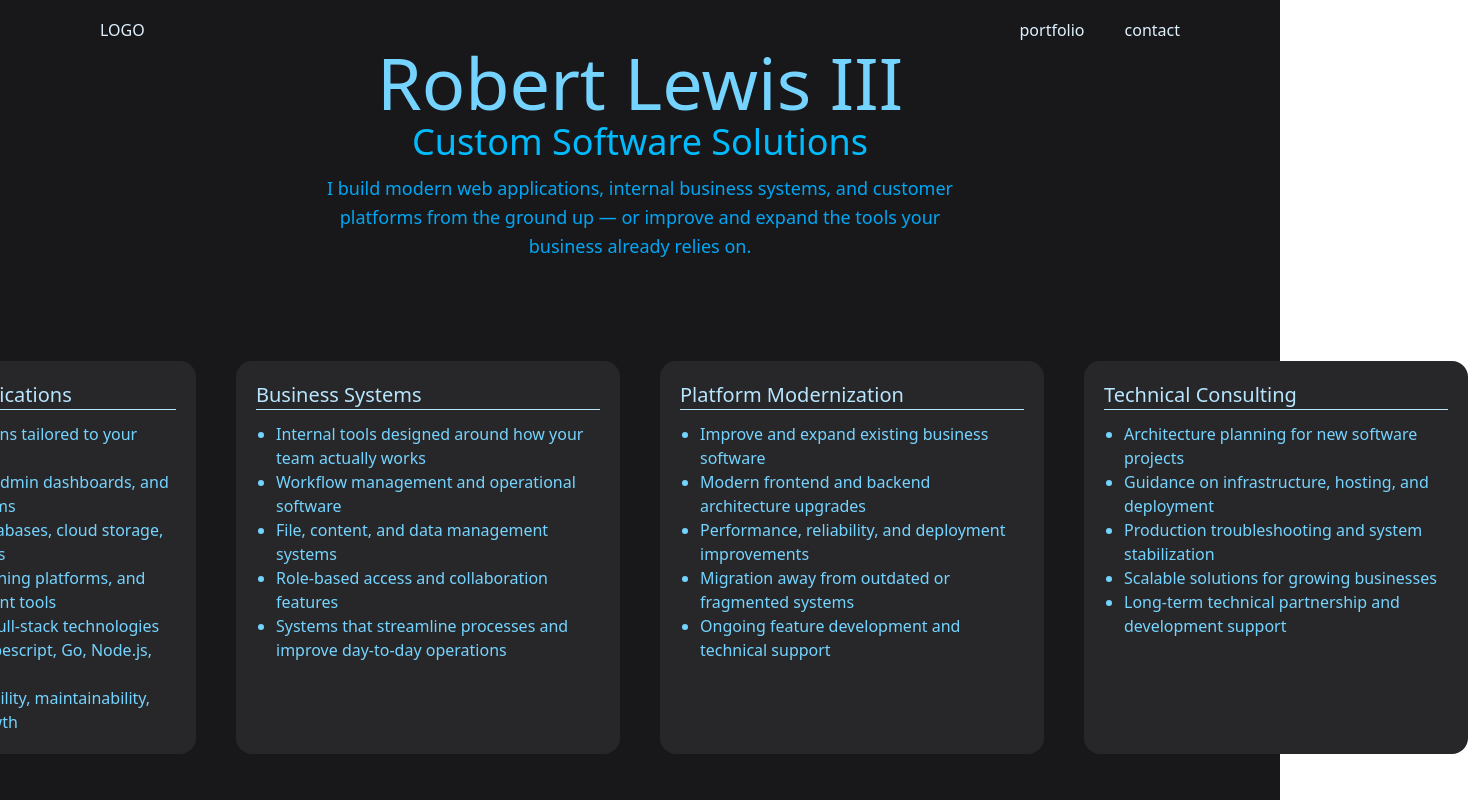
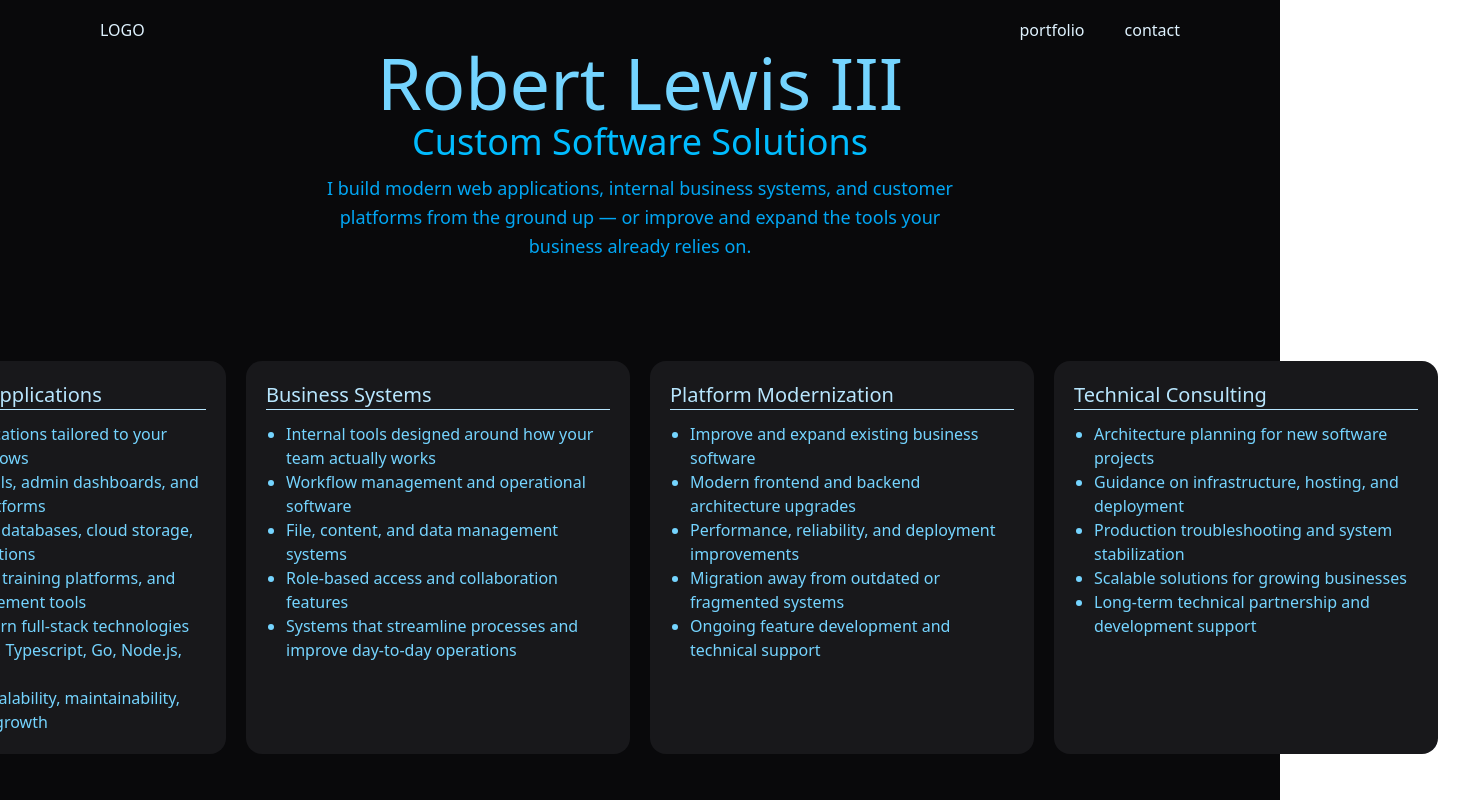
Before and after one commit to bobbythree/new-website, a React (Vite) app: page / in a window 1280 px wide. Shown: the whole page, 1468 px wide, since content can reach past the window. Built offline with nearby package versions, Linux system fonts and the light colour scheme.

Commit message:
adjust color and service data

```diff
--- a/src/components/ServicesCard.tsx
+++ b/src/components/ServicesCard.tsx
@@ -5,7 +5,7 @@ interface ServicesCardProps {
 
 export default function ServicesCard({ title, items }: ServicesCardProps) {
   return (
-    <div className="flex flex-col w-sm bg-zinc-800 p-5 rounded-2xl">
+    <div className="flex flex-col w-sm bg-zinc-900 p-5 rounded-2xl">
       <h3 className="text-xl text-sky-200 border-b">{title}</h3>
       <ul className="list-disc pl-5 pt-3">
         {items.map((item, i) => (
--- a/src/pages/HomePage.tsx
+++ b/src/pages/HomePage.tsx
@@ -5,9 +5,9 @@ import { webApps, businessSystems, modernization, consulting } from "../data/ser
 export default function HomePage() {
   return (
 
-    <div className="flex flex-col items-center justify-center h-screen bg-zinc-900">
+    <div className="flex flex-col items-center justify-center h-screen bg-zinc-950">
       <HomepageHero />
-      <div className="flex gap-10 mt-25">
+      <div className="flex gap-5 mt-25">
         <ServicesCard
           title={webApps.title}
           items={webApps.items}
```
